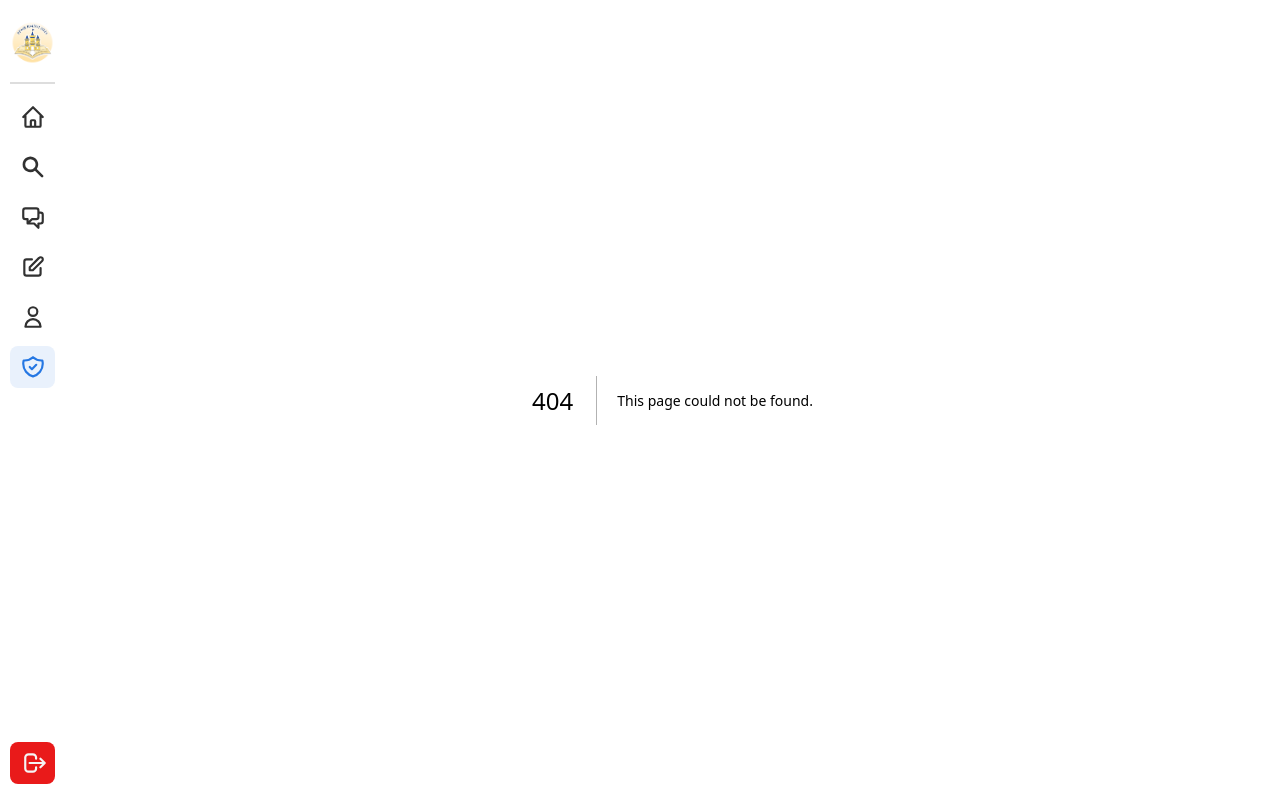
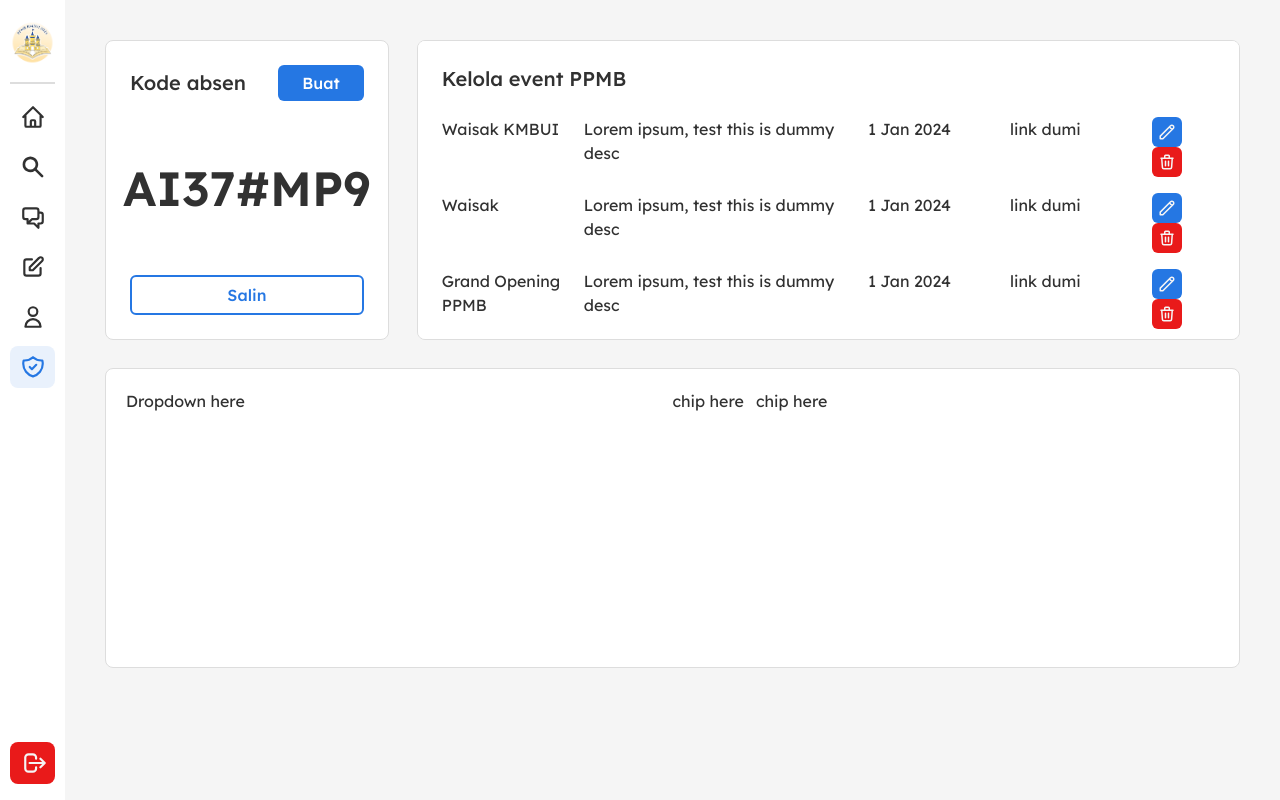
Before and after one commit to ppmb-kmbui/fe-ppmb-2025, a Next.js app: page /admin in a window 1280 px wide. Before the commit this address had no page. Built offline with nearby package versions, Linux system fonts and the light colour scheme.

Commit message:
feat: implement UI for admin, except grading

```diff
--- /dev/null
+++ b/src/app/admin/page.tsx
@@ -0,0 +1,91 @@
+"use client"
+
+import { Button, Dropdown } from "@/components";
+import { HiOutlinePencil, HiOutlineTrash } from "react-icons/hi";
+
+const AdminPage: React.FC = () => {
+    const TIMELINES = [
+        { date: "1 Jan 2024", name: "Waisak KMBUI", description: "Lorem ipsum, test this is dummy desc", image: "link dumi" },
+        { date: "1 Jan 2024", name: "Waisak", description: "Lorem ipsum, test this is dummy desc", image: "link dumi" },
+        { date: "1 Jan 2024", name: "Grand Opening PPMB", description: "Lorem ipsum, test this is dummy desc", image: "link dumi" },
+        { date: "1 Jan 2024", name: "Waisak", description: "Lorem ipsum, test this is dummy desc", image: "link dumi" },
+        { date: "1 Jan 2024", name: "Waisak", description: "Lorem ipsum, test this is dummy desc", image: "link dumi" },
+        { date: "1 Jan 2024", name: "Waisak", description: "Lorem ipsum, test this is dummy desc", image: "link dumi" },
+        { date: "1 Jan 2024", name: "Waisak", description: "Lorem ipsum, test this is dummy desc", image: "link dumi" },
+    ];
+
+
+    return (
+        <div className="min-h-screen p-10 gap-7 flex-col flex">
+            <div className="flex flex-row gap-7">
+                <div className="bg-white flex w-[25%] p-6 rounded-lg h-[300px] border-[1px] border-ppmb-100">
+                    <div className="flex flex-col w-full">
+                        <div className="flex flex-row justify-between items-center">
+                            <text className="text-xl font-medium">Kode absen</text>
+                            <Button handleClick={() => {}} label="Buat"/>
+                        </div>
+
+                        <div className="flex items-center justify-center h-full">
+                            <text className="text-5xl font-semibold ">AI37#MP9</text>
+                        </div>
+
+                        <Button handleClick={() => {}} label="Salin" type="secondary"/>
+                    </div>
+                </div>
+
+                <div className="bg-white flex w-[75%] rounded-lg h-[300px] overflow-y-auto border-[1px] border-ppmb-100">
+                    <div className="flex flex-col w-full">
+                    <div className="sticky top-0 z-10 px-6 pt-6 pb-4 flex bg-white">
+                            <text className="text-xl font-medium">Kelola event PPMB</text>
+                        </div>
+
+                        <div className="px-6">
+                            {TIMELINES.map((data, key) => (
+                                <div className="grid grid-cols-11 py-2 gap-2">
+                                    <div className="col-span-2">
+                                        <text>{data.name}</text>
+                                    </div>
+
+                                    <div className="col-span-4">
+                                        <text>{data.description}</text>
+                                    </div>
+
+                                    <div className="col-span-2">
+                                        <text>{data.date}</text>
+                                    </div>
+
+                                    <div className="col-span-2">
+                                        <text>{data.image}</text>
+                                    </div>
+
+                                    <div className="col-span-1">
+                                        <button className="bg-ppmb-blue-500 p-[6px] rounded-md text-ppmb-000 mr-1"><HiOutlinePencil size={18}/></button>
+                                        <button className="bg-ppmb-red-500 p-[6px] rounded-md text-ppmb-000"><HiOutlineTrash size={18}/></button>
+                                    </div>
+                                </div>
+                            ))}
+                        </div>
+                    </div>
+                </div>
+            </div>
+
+            <div className="bg-white flex w-full rounded-lg h-[300px] p-5 overflow-y-auto border-[1px] border-ppmb-100">
+                {/* <Dropdown dropdownValue=/> */}
+                <div className="flex flex-row justify-center w-full">
+                    <div className="flex self-start justify-start w-full">Dropdown here</div>
+                    <div className="w-full flex flex-row gap-3">
+                        <div>chip here</div>
+                        <div>chip here</div>
+                    </div>
+                </div>
+
+
+
+
+            </div>
+
+        </div>
+    )
+}
+
+export default AdminPage;
--- a/src/components/ui/Button.tsx
+++ b/src/components/ui/Button.tsx
@@ -1,7 +1,8 @@
 interface ButtonProps {
     label: string
-    handleClick: Function
+    handleClick: () => void
     variant?: 'lg' | 'md' | 'sm'
+    type?: 'primary' | 'secondary'
 }
 
 const variantClasses = {
@@ -10,14 +11,20 @@ const variantClasses = {
     sm: 'py-[1px] px-4',
 };
 
+const typeClasses = {
+    primary: 'bg-ppmb-blue-500 text-white hover:bg-ppmb-blue-700',
+    secondary: 'bg-transparent text-ppmb-blue-500 border-[2px] border-ppmb-blue-500 hover:bg-ppmb-blue-100',
+};
+
 export const Button: React.FC<ButtonProps> = ({
     label,
     handleClick,
-    variant = 'md'
+    variant = 'md',
+    type = 'primary'
 }) => {
     return (
         <button
-            className={`bg-ppmb-blue-500 rounded-md text-white font-medium hover:bg-ppmb-blue-700 transition-colors duration-200 ease-in-out ${variantClasses[variant]}`}
+            className={`rounded-md font-medium transition-colors duration-200 ease-in-out ${variantClasses[variant]} ${typeClasses[type]}`}
             onClick={() => handleClick()}
         >
             {label}
```
